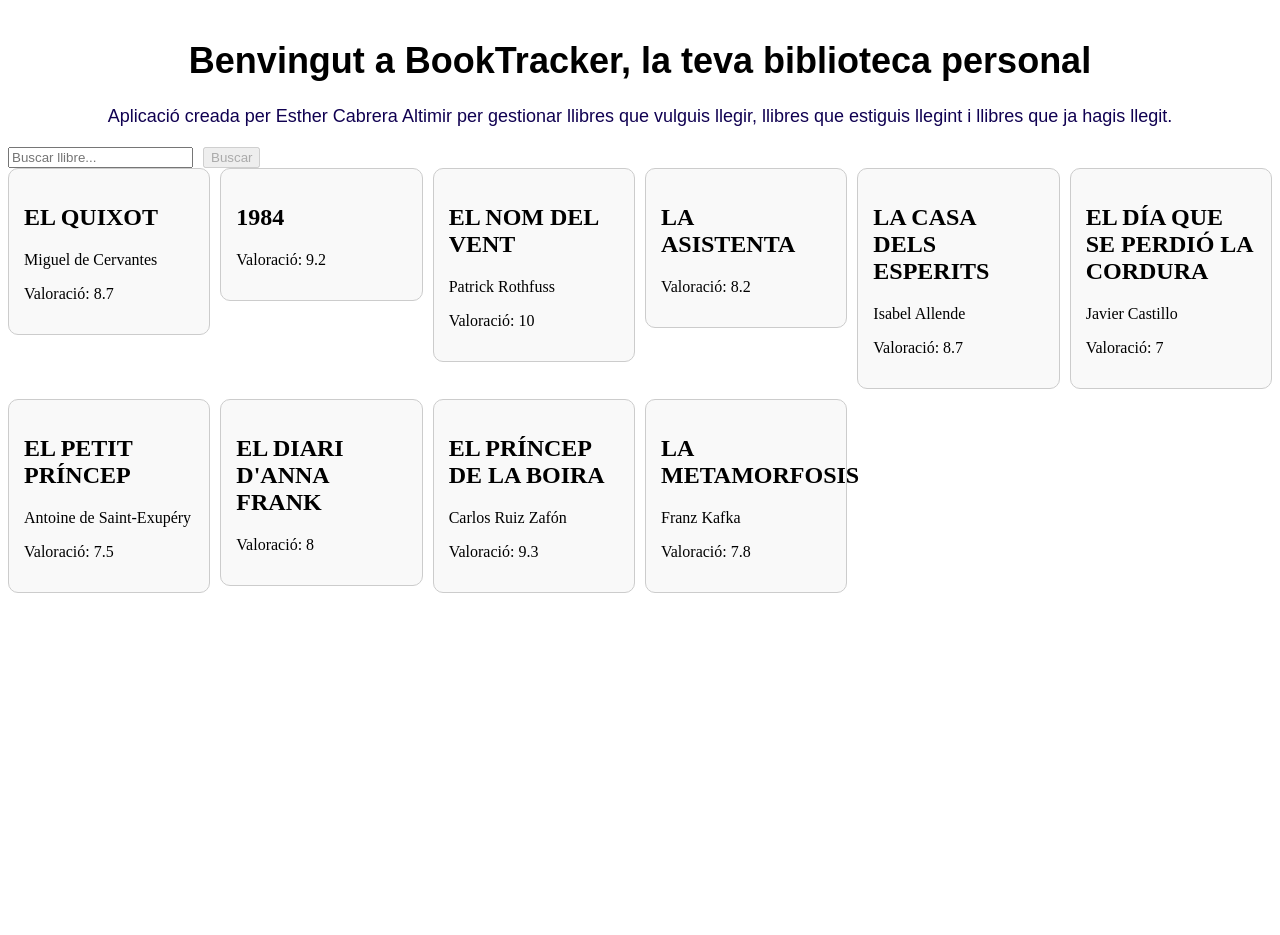
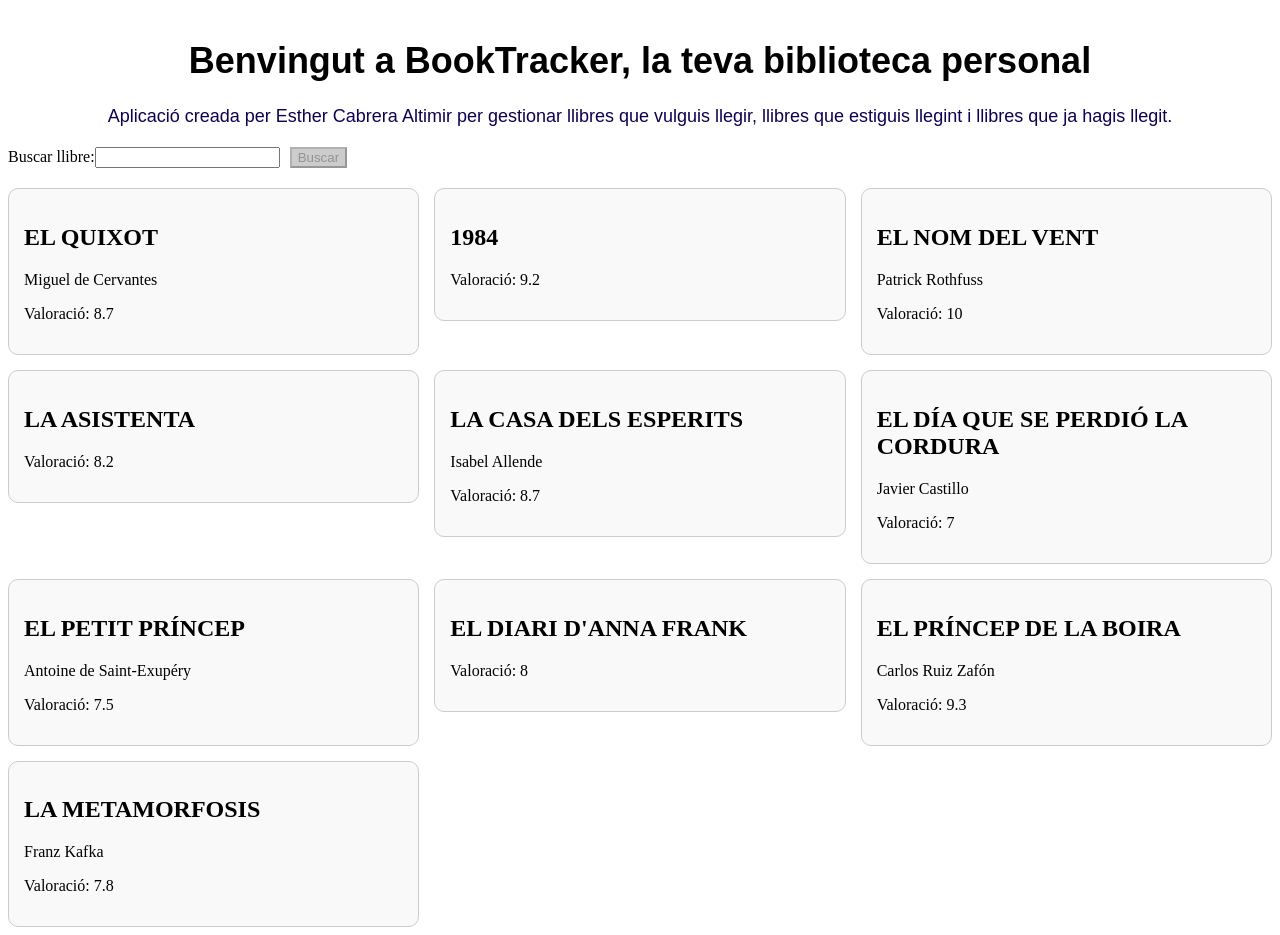
Before and after one commit to esther-cabrera/booktracker, an Angular app: page / in a window 1280 px wide. Before the commit the page ends 800 px from the top, so only its background shows below. Built offline with nearby package versions, Linux system fonts and the light colour scheme.

Commit message:
Exercici 5, accessibilitat i disseny

```diff
--- a/src/app/components/barra-cerca/barra-cerca.component.html
+++ b/src/app/components/barra-cerca/barra-cerca.component.html
@@ -1,21 +1,36 @@
 <form #f="ngForm">
+  <label for="cerca">Buscar llibre:</label>
+
   <input
-    type="text"
+    id="cerca"
     name="cerca"
     [(ngModel)]="text"
     required
     minlength="3"
     #input="ngModel"
-    placeholder="Buscar llibre..."
+    aria-label="Cercador de llibres"
   />
 
-  <div *ngIf="input.invalid && input.touched">
+  <div *ngIf="input.invalid && input.touched" aria-live="assertive">
     <small *ngIf="input.errors?.['required']"> El camp és obligatori </small>
 
     <small *ngIf="input.errors?.['minlength']"> Mínim 3 caràcters </small>
   </div>
 
-  <button type="button" (click)="buscar()" [disabled]="f.invalid">
+  <button
+    type="button"
+    (click)="buscar()"
+    [disabled]="f.invalid"
+    aria-label="Botó de cerca"
+  >
     Buscar
   </button>
+
+  <button
+    *ngIf="text"
+    (click)="text = ''; buscar()"
+    aria-label="Restablir cerca"
+  >
+    Reset
+  </button>
 </form>
--- a/src/app/components/barra-cerca/barra-cerca.component.scss
+++ b/src/app/components/barra-cerca/barra-cerca.component.scss
@@ -2,10 +2,23 @@ input {
   margin-right: 10px;
 }
 
+button {
+  margin-right: 15px;
+}
+
+input:focus {
+  outline: 1.5px solid rgb(71, 71, 212);
+}
+
 input.ng-invalid.ng-touched {
-  border: 2px solid red;
+  border: 1.5px solid rgb(248, 74, 74);
 }
 
 input.ng-valid.ng-touched {
-  border: 2px solid green;
+  border: 1.5px solid rgb(117, 241, 117);
 }
+
+button:disabled {
+  background-color: #ccc;
+  cursor: not-allowed;
+}
--- a/src/app/components/llista-elements/llista-elements.component.html
+++ b/src/app/components/llista-elements/llista-elements.component.html
@@ -1,5 +1,6 @@
-<app-barra-cerca (cerca)="filtrar($event)"></app-barra-cerca>
-
+<div class="cerca">
+  <app-barra-cerca (cerca)="filtrar($event)"></app-barra-cerca>
+</div>
 <p *ngIf="filtrats.length === 0">No hi ha resultats</p>
 
 <div class="llista">
--- a/src/app/components/llista-elements/llista-elements.component.scss
+++ b/src/app/components/llista-elements/llista-elements.component.scss
@@ -1,5 +1,29 @@
 .llista {
   display: grid;
-  grid-template-columns: repeat(auto-fit, minmax(200px, 1fr));
-  gap: 10px;
+  gap: 15px;
 }
+
+/* mòbil */
+@media (max-width: 600px) {
+  .llista {
+    grid-template-columns: 1fr;
+  }
+}
+
+/* tablet */
+@media (min-width: 601px) and (max-width: 900px) {
+  .llista {
+    grid-template-columns: repeat(2, 1fr);
+  }
+}
+
+/* escriptori */
+@media (min-width: 901px) {
+  .llista {
+    grid-template-columns: repeat(3, 1fr);
+  }
+}
+
+.cerca {
+  margin-bottom: 20px;
+}
--- a/src/app/components/targeta-element/targeta-element.component.scss
+++ b/src/app/components/targeta-element/targeta-element.component.scss
@@ -3,4 +3,9 @@
   padding: 15px;
   border-radius: 10px;
   background-color: #f9f9f9;
+  transition: transform 0.2s;
 }
+
+.targeta:hover {
+  transform: scale(1.02);
+}
```
